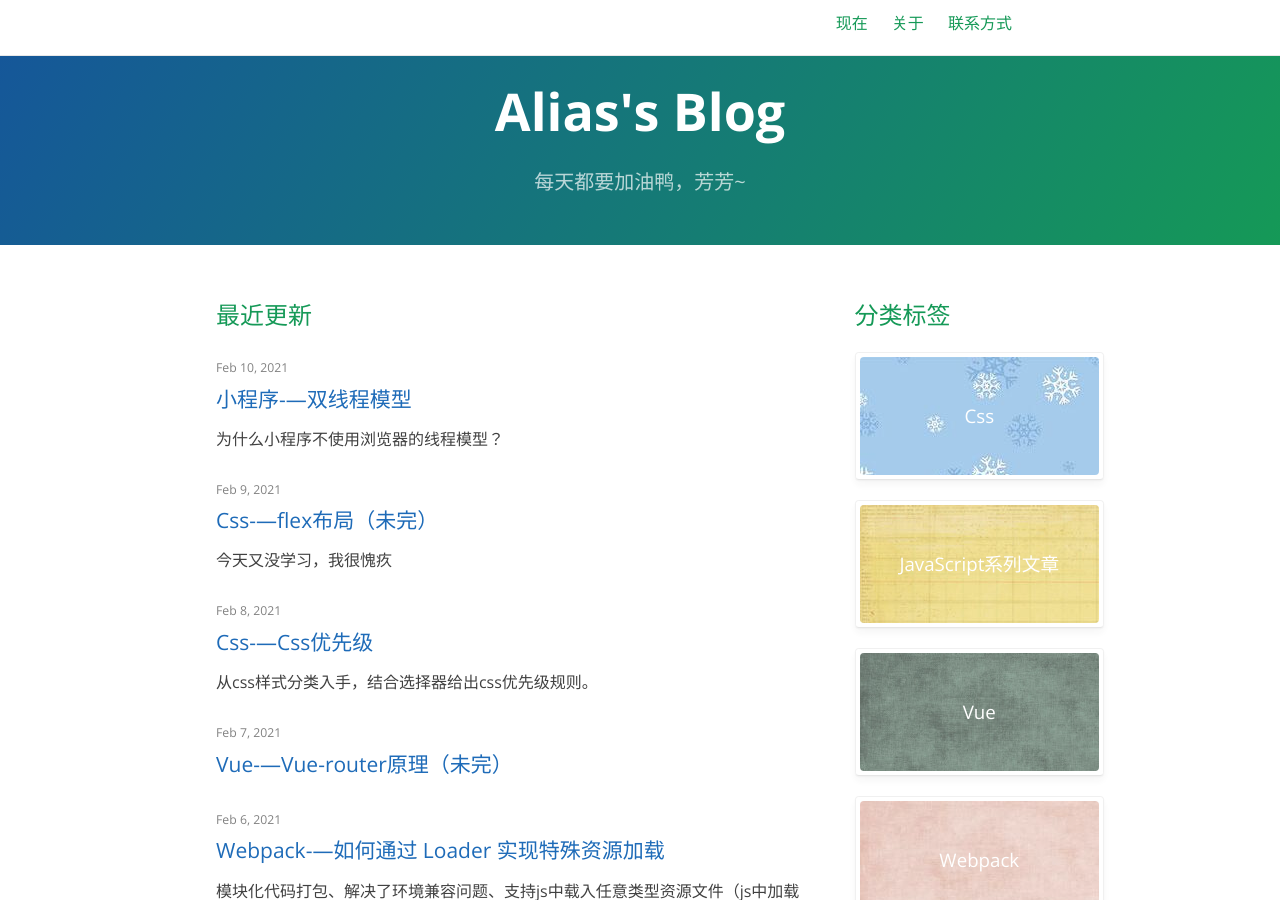
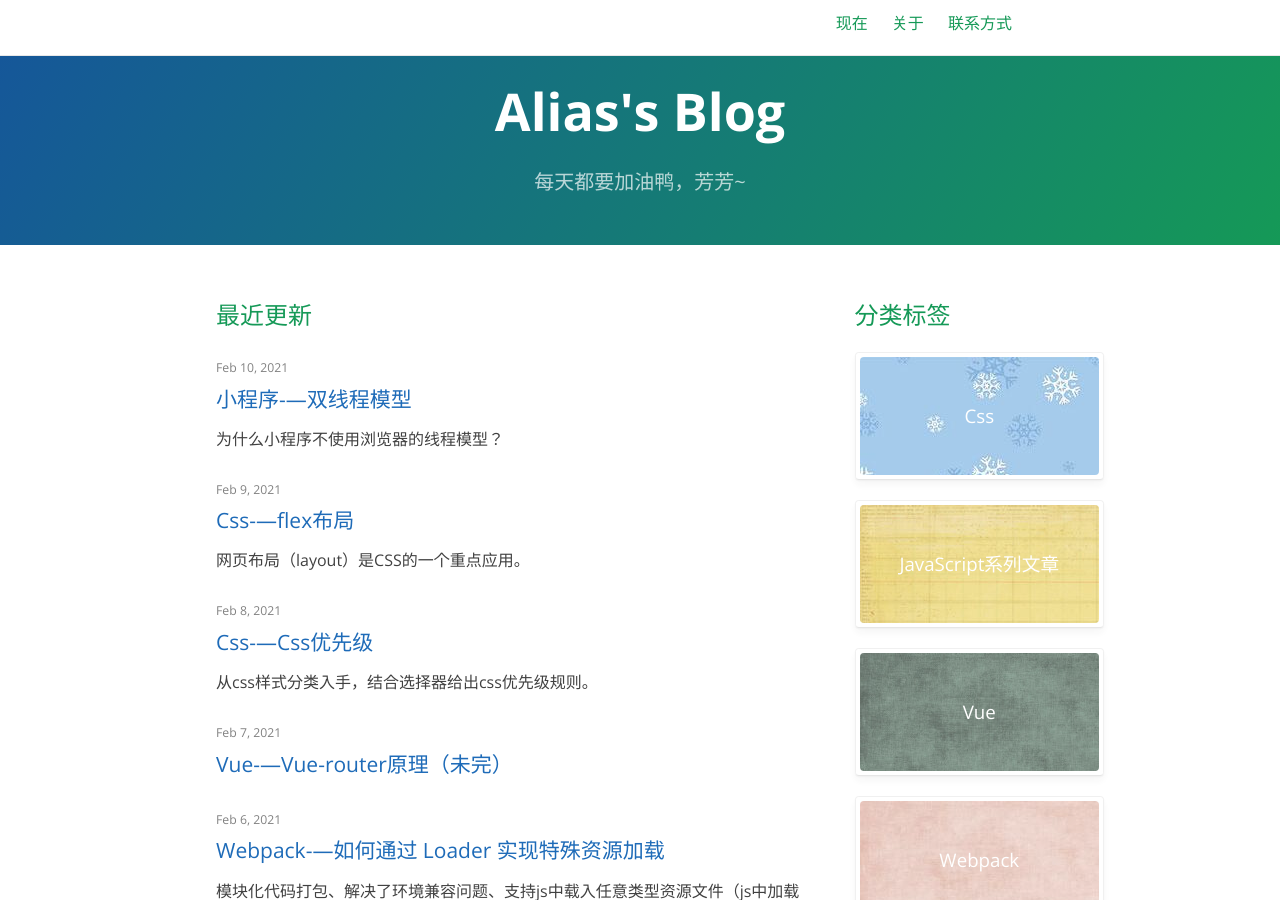
Before and after one commit to higwendolyn/Alias, a Jekyll site: the page built from index.html, in a window 1280 px wide and 900 px high. Built offline with Jekyll 4.4.1, drawn with Linux system fonts in a browser that asks for light colours; the list of posts is cut into pages by our own code.

Commit message:
flex布局

```diff
--- a/_posts/2021-02-09-flex.md
+++ b/_posts/2021-02-09-flex.md
@@ -1,7 +1,15 @@
 ---
 layout: post
-title: "Css-—flex布局（未完）"
+title: "Css-—flex布局"
 category: 'Css'
 ---
 
-今天又没学习，我很愧疚
+网页布局（layout）是CSS的一个重点应用。
+
+布局的传统解决方案，基于盒状模型，依赖 display属性 + position属性 +float属性。针对于某些特殊布局就显得非常不方便，例如，垂直居中就不容易实现。
+
+2009年，W3C提出了一种新的方案—-Flex布局，可以简便、完整、响应式地实现各种页面布局。
+
+### 参考文章
+
+[flex布局](https://juejin.cn/post/6844903843830956045#flex-direction)
```
